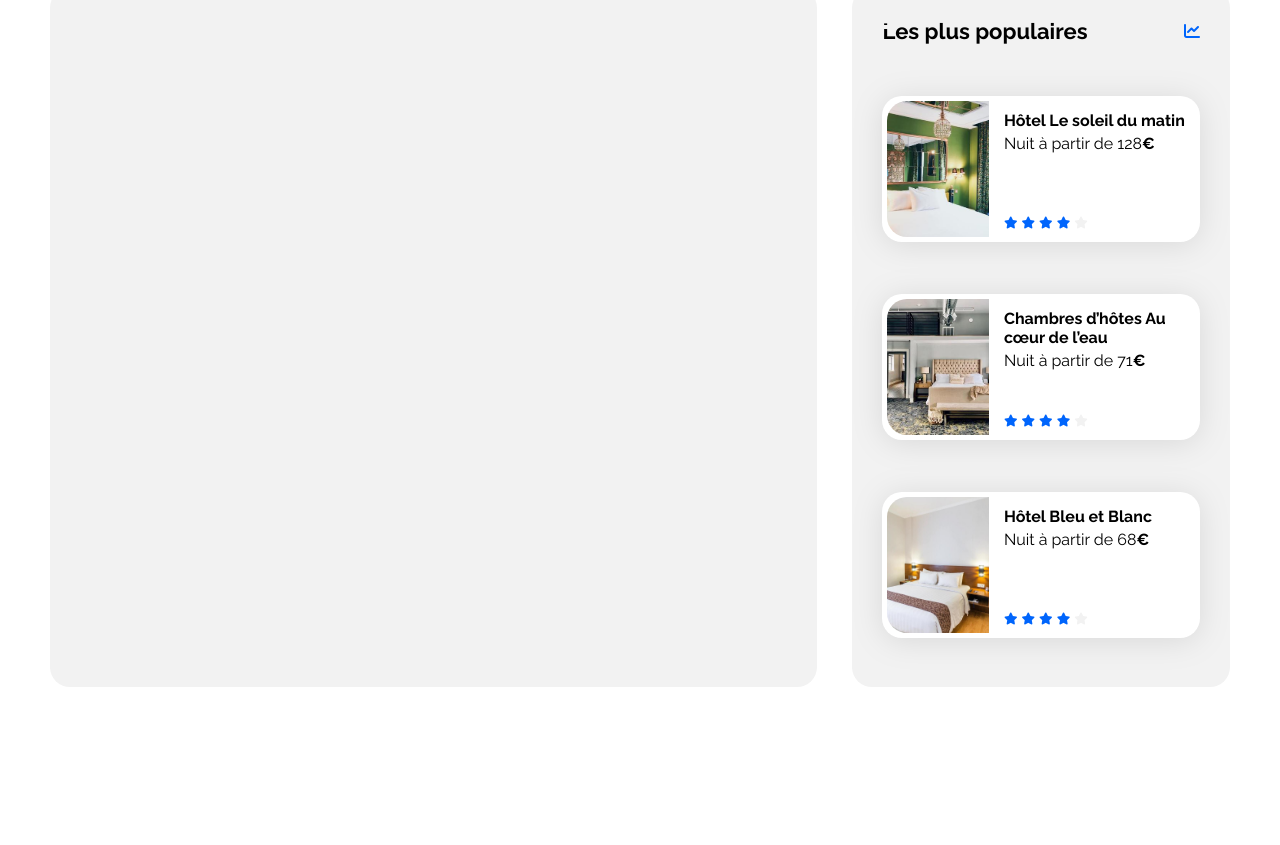
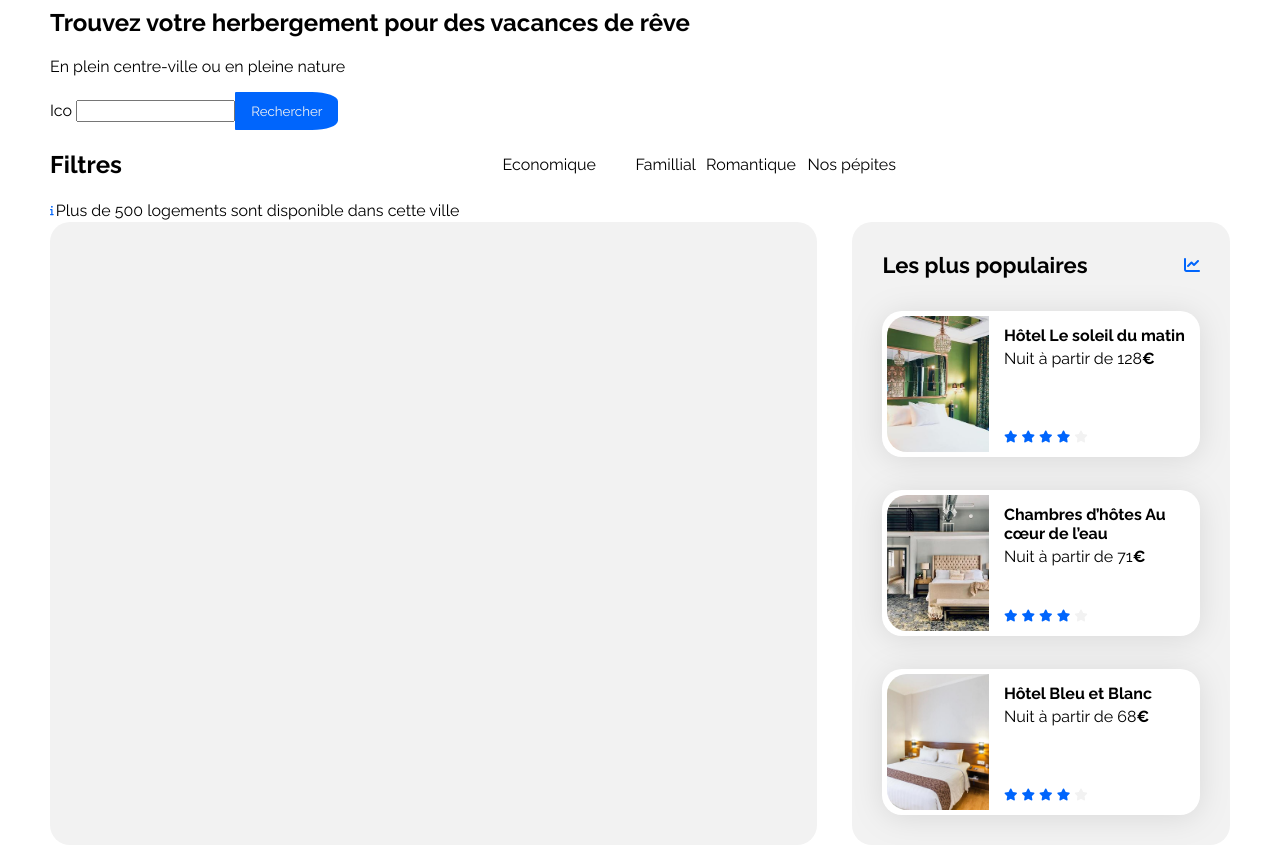
Before and after one commit to J4Admin/booki-starter-code-master, a plain HTML site: page index.html in a window 1280 px wide. Shown: the part 94-939 px from the top of the page. Before the commit the page ends 800 px from the top, so only its background shows below. Drawn offline with Linux system fonts and the light colour scheme; files whose address does not match are found by name.

Commit message:
add primary html + css code

```diff
--- a/css/style.css
+++ b/css/style.css
@@ -1,59 +1,59 @@
 /****** General ***********/
-*
-    {
+* {
         font-family: 'Raleway', sans-serif;
 }
 
-:root
-    {
+:root {
         --main-color: #0065FC;
         --main-bg-color: #F2F2F2;
         --filter-bg-color: #DEEBFF;
 }
 
-.fa-solid
-    {
+.fa-solid {
         color: var(--main-color);
 }
 
-body
-    {
+body {
         display: flex;
         justify-content: center;
         margin: 0px;
 }
+
+.main-container {
+    width: 100%;
+    max-width: 1440px;
+    padding: 0 50px;
+    box-sizing: border-box;
+    justify-content: left;
+}
+
     /*Etapes 3 - Ligne 26-73*/
-header
-    {
+/****** Header - Nav ***********/
+header {
         max-width: 1440px;
 }
-nav
-    {
+nav {
         justify-content: center;
         width: 100%
 }
 
-ul
-    {
+ul {
         display: flex;
         justify-content: flex-end;
         align-items: center;
         flex-flow: row wrap;
         margin: auto;
 }
-li
-    {
+li {
         display: flex;
         justify-content: flex-end;
         width: 100px;
 }
-a
-    {
+nav ul li a{
         border-top: 4px solid var(--main-bg-color);
         padding: 15px;
 }
-#logo-nav
-    {
+#logo-nav {
 
         flex-flow: nowrap column;
         justify-content: center;
@@ -65,37 +65,72 @@ a
         la bordure-top qui décallé totallement le reste de la page, je l'ai résolut via reddit ,
         en y ajouttant une margin -3px pour compensé la bordure et
         j'ai fini par ajouté à la version initial sans "hoover" une bordure blanche( transparente)*/
- nav ul li a:hover
-    {
+ nav ul li a:hover {
         box-sizing:content-box;
         border-top: 4px solid var(--main-color);
         color: var(--main-color);
 }
+/****** Search-box***********/
+button{
+    background-color: var(--main-color);
+    color: var(--main-bg-color);
+    border: 10px solid var(--main-color);
+    border-radius: 1% 25% 25% 1%;
+}
+.search-filters{
+    display: flex;
+   justify-content: ;
+    flex-direction: row;
+    flex-wrap: nowrap;
+
+}
+.search-fileters ul li a {
+    align-items: flex-start;
+}
 
 
-.main-container
-    {
-        width: 100%;
-        max-width: 1440px;
-        padding: 0 50px;
-        box-sizing: border-box;
-        justify-content: left;
+
+
+
+
+
+
+
+
+
+
+.search-footer{
+    display:flex;
+    flex-flow: row nowrap;
+    justify-content:flex-start;
+    align-items: center;
+}
+.search-footer i{
+
+
+
+
+
+}
+.search-footer a{
+    margin: 2px;
 }
 
-a
-    {
+
+
+
+
+a {
         color: inherit;
         text-decoration: none;
 }
 
-.section-title
-    {
+.section-title {
         margin: 0;
         font-size: 22px;
 }
 
-.card
-    {
+.card {
         background-color: white;
         border-radius: 20px;
         padding: 5px;
--- a/index.html
+++ b/index.html
@@ -30,14 +30,43 @@
                 afin que celle ci soit présent sur la même ligne sans devoir la repositionée et faire du code superflux dans le fichier .css -->
             <nav class="navbar">
                 <ul>
-                  <li><a id= "hebergements-nav" href="#">Hébergements</a></li>
-                  <li><a id= "activities-nav"  href="#">Activités</a></li>
+                  <li><a  href="#">Hébergements</a></li>
+                  <li><a   href="#">Activités</a></li>
                 </ul>
                 <img src="/Projet2/booki-starter-code-master/images/logo/Booki.png" alt= "booki-logo" id="logo-nav" />
             </nav>
 
         </header>
 
+        <section>
+            <div class="search-box">
+                <div class="search-title">
+                    <h1>Trouvez votre herbergement pour des vacances de rêve</h1>
+                    <p>En plein centre-ville ou en pleine nature</p></div>
+                <div class="search-form">
+                     <label for="search-destination">Ico</label>
+                     <input type="search" id="search-city"><button>Rechercher</button>
+
+
+                <div class="search-filters">
+                     <h2>Filtres</h2>
+                        <ul>
+                            <li><a href="#">Economique</a></li>
+                            <li><a   href="#">Famillial</a></li>
+                            <li><a  href="#">Romantique</a></li>
+                            <li><a   href="#">Nos pépites</a></li>
+                        </ul>
+                </div>
+                <div class="search-footer">
+                    <i class="fa-2xs fa-solid fa-info " aria-hidden="true"></i>
+                    <a>Plus de 500 logements sont disponible dans cette ville</a>
+
+
+
+
+
+            </div>
+        </section>
         <main>
             <div class="hebergements-and-populaires">
                 <section class="hebergements">
@@ -113,7 +142,7 @@
 
 
 
-    </div>
+
 
         <footer>
         </footer>
```
Lines whose indentation alone changed are shown as unchanged.
